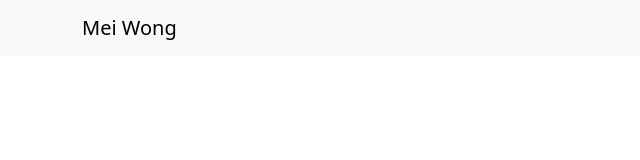
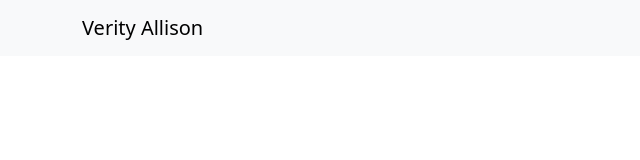
Before and after one commit to verytee/bootstrap-intro, a plain HTML site: page index.html in a window 1280 px wide. Shown: the full height of the page, 0-640 px from the left. Drawn offline with nearby package versions, Linux system fonts and the light colour scheme.

Commit message:
change name

```diff
--- a/index.html
+++ b/index.html
@@ -4,7 +4,7 @@
     <meta charset="UTF-8">
         <meta name="viewport" content="width=device-width, initial-scale=1.0">
 
-   <title>Mei Wong | Software Developer</title>
+   <title>Verity Allison | Software Developer</title>
     <!-- Bootstrap CSS -->
 <link href="https://cdn.jsdelivr.net/npm/bootstrap@5.3.8/dist/css/bootstrap.min.css" rel="stylesheet" integrity="sha384-sRIl4kxILFvY47J16cr9ZwB07vP4J8+LH7qKQnuqkuIAvNWLzeN8tE5YBujZqJLB" crossorigin="anonymous">
 
@@ -18,7 +18,7 @@
 <nav class="navbar navbar-expand-sm bg-body-tertiary">
   <!-- Change class from container-fluid to container to restrict the width to match other page elements-->
     <div class="container">
-    <a class="navbar-brand" href="index.html">Mei Wong</a>
+    <a class="navbar-brand" href="index.html">Verity Allison</a>
     <button class="navbar-toggler" type="button" data-bs-toggle="collapse" data-bs-target="#navbarSupportedContent" aria-controls="navbarSupportedContent" aria-expanded="false" aria-label="Toggle navigation">
       <span class="navbar-toggler-icon"></span>
     </button>
```
